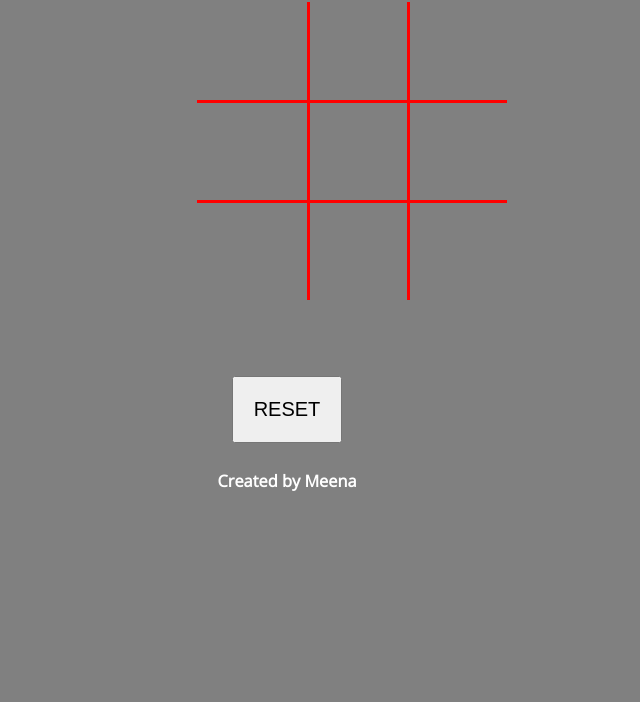
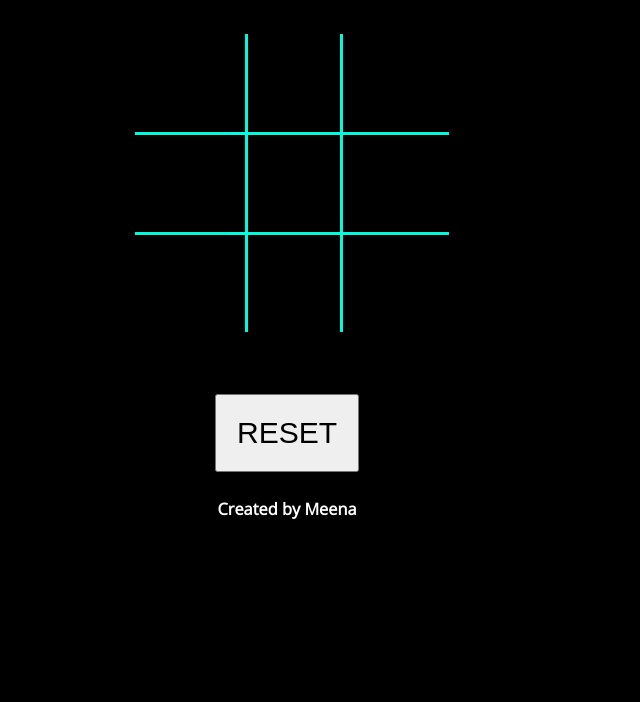
Before and after one commit to meenajim/project0, a plain HTML site: page index.html in a window 1280 px wide. Shown: the part 98-800 px from the top of the page, without its empty margins (353-993 px from the left). Drawn offline with nearby package versions, Linux system fonts and the light colour scheme.

Commit message:
layout and resposive

```diff
--- a/css/style.css
+++ b/css/style.css
@@ -6,9 +6,16 @@
  body{
   margin: 0px;
   margin-top: 10px;
-  background-color:grey;
+  background-color:#000000;
   text-align: center;
   font-family: 'Open Sans', sans-serif;
+  font-size:20px;
+}
+
+.container {
+  position: relative;
+  width: 285px; /* fix this  285*/
+  margin: auto;
 }
 
 h2{
@@ -57,7 +64,7 @@ display:flex;
 
 #reset{
   padding:20px;
-  font-size: 20px;
+  font-size: 30px;
   margin-top:10px;
   /* margin-top:400px; */
 }
@@ -72,8 +79,9 @@ footer{
 
 .box
 {
+
   position : absolute;
-  display:inline-block;
+  /* display:inline-block; */
   width:95px;
   height:95px;
   margin-top:2px;
@@ -81,10 +89,6 @@ footer{
   font-size:80px;
 
 }
-
-/* .container{
-  display:flex;
-} */
 
 .column{
    overflow: hidden;
@@ -103,57 +107,70 @@ footer{
 }
 .row0
 {
-
-  top:300px;
-  border-bottom:red solid 3px;
+  top:-150px;
+  /* top:0px; */
+  border-bottom:#00ffe1fa solid 3px;
   padding-left:15px;
   margin-left:150px;
+
 }
 .row1
 {
-  top:400px;
-  border-bottom:red solid 3px;
+  top:-50px;
+  /* top:400px; */
+  border-bottom:#00ffe1fa solid 3px;
   padding-left:15px;
   margin-left:150px;
 }
 
 .row2
 {
-  top:500px;
+  top:50px;
   padding-left:15px;
   margin-left:150px;
 }
 
 .col0{
-  left:400px;
-  border-right:red solid 3px;
+  left:-160px;
+  border-right:#00ffe1fa solid 3px;
   margin-top:-200px;
 }
 
 .col1{
-  left:500px;
-  border-right: red solid 3px;
+  left:-65px;
+  /* left:-48px; */
+  /* left:500px; */
+  border-right:#00ffe1fa solid 3px;
   margin-top:-200px;
 
 }
 
 
 .col2{
-  left:600px;
+  /* left:63px; */
+  left:44px;
+  /* left:600px; */
   margin-top:-200px;
 
 }
 
 .winnerdisplay{
 display:flex;
+
 }
 
 .player1
 {
 text-align:right;
+font-size:16px;
 }
 
 .player2
 {
   text-align:left;
+  font-size:16px;
 }
+.tictactoeheading h1
+{
+  color:#ffffff;
+}
--- a/index.html
+++ b/index.html
@@ -13,10 +13,12 @@
 <body>
   <div class ="container">
 <header>
+<div class = "tictactoeheading">
+<h1>TIC-TAC-TOE </h1>
+</div>
+</header>
 
-<h1>TIC-TAC-TOE GAME</h1>
 
-</header>
 <main>
 
 <div class= "container">
--- a/js/main.js
+++ b/js/main.js
@@ -90,6 +90,7 @@ const checkWinner = function(){
 //when a column is clicked
     $('.column').click(function()
     {
+      $(this).css('color','#00ffe1fa');
       //if there is an X or O in the selected column, then return
       if ($(this).html() === "X" || $(this).html() === "O"){
           return;
@@ -118,30 +119,24 @@ const checkWinner = function(){
     if (token === player1)
     {
       token = player2;
-      //console.log(token);
     }
     else if(token === player2)
     {
       token = player1;
     }
 
-//    });
-
-
-//console.log('the winner is!!!! ' + winner);
-
 let winner = checkWinner();
 if(winner)
     {
    //$('.winner').css("color","aqua");
 
-   // $('.winner').addClass('animated zoomIn');
-
     if(winner ==='X')
     {
     $('.winner').addClass('animated zoomIn');
+    $('.winner').css('color','#ffffff');
     $('.winner').html(`${winner} wins`);
     xwinCount = xwinCount + 1;
+    $(".player1").css('color','#ebf802e3');
     $(".player1").html(`Player 1 (X): ${xwinCount}`);
     // $('.winner').html(`${winner} wins`);
     // $('.winner').html(`Player 1 using token:${winner} WINS!!!`);
@@ -150,18 +145,21 @@ if(winner)
     if (winner === 'O')
     {
     $('.winner').addClass('animated zoomIn');
+    $('.winner').css('color','#ffffff');
+
     $('.winner').html(`${winner} wins`);
     owinCount = owinCount + 1;
+    $(".player2").css('color','#ebf802e3');
+
     $(".player2").html(`Player 2 (O): ${owinCount}`);
     // $('.winner').html(`Player 2 using token:${winner} WINS!!!`);
     }
     if (winner === 'draw')
     {
     $('.winner').addClass('animated jello');
-    $('.winner').html(`Game is a draw!!`);
-    //$('h2').addClass('animated zoomOut')
+    $('.winner').css('color','#ffffff');
+    $('.winner').html(`Draw!`);
     }
-  //  $('.winner').animate({'fontSize':"4em"});
     }
 
 });
```
Also changed, not shown: 1 other file.
